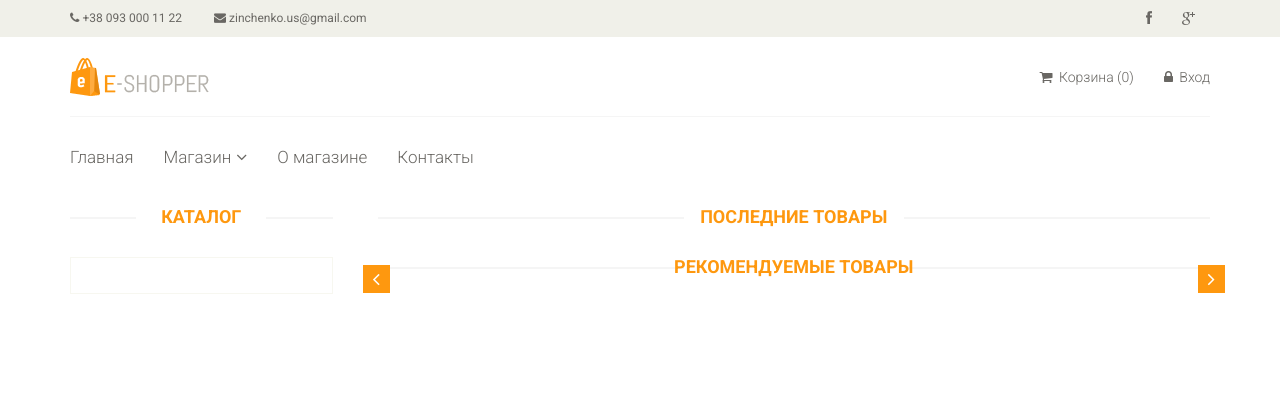
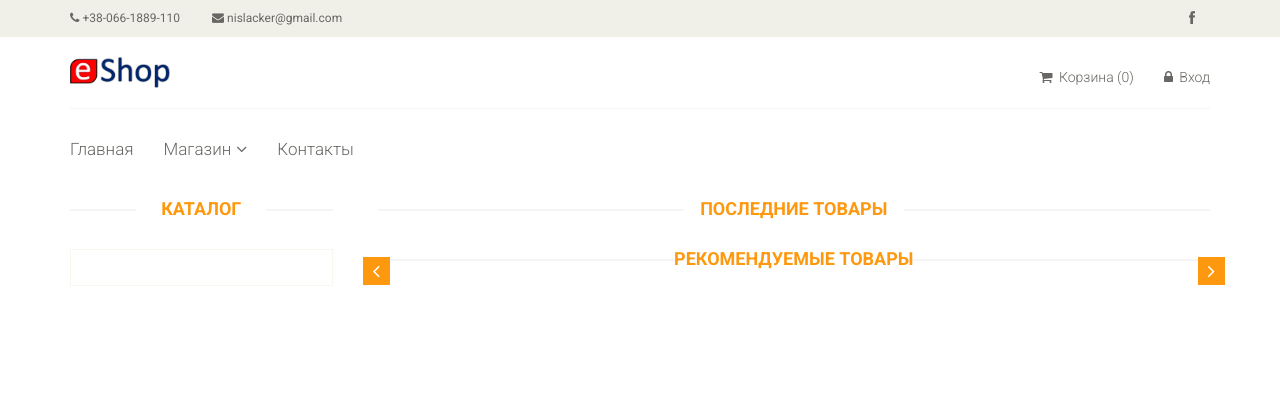
Before and after one commit to nislacker/PHP-EStore-Exam-Final, a PHP site: page / in a window 1280 px wide. Shown: the top 420 px of the page. Run offline with PHP 8.4, Linux system fonts and the light colour scheme; data that the repository does not hold is empty; some libraries are stand-ins or nearby versions.

Commit message:
logo changed and about-page and link deleted

```diff
--- a/controllers/SiteController.php
+++ b/controllers/SiteController.php
@@ -66,15 +66,4 @@ class SiteController
         require_once(ROOT . '/views/site/contact.php');
         return true;
     }
-
-    /**
-     * Action для страницы "О магазине"
-     */
-    public function actionAbout()
-    {
-        // Подключаем вид
-        require_once(ROOT . '/views/site/about.php');
-        return true;
-    }
-
 }
--- a/views/layouts/header.php
+++ b/views/layouts/header.php
@@ -36,8 +36,8 @@
                             <div class="col-sm-6">
                                 <div class="contactinfo">
                                     <ul class="nav nav-pills">
-                                        <li><a href="#"><i class="fa fa-phone"></i> +38 093 000 11 22</a></li>
-                                        <li><a href="#"><i class="fa fa-envelope"></i> zinchenko.us@gmail.com</a></li>
+                                        <li><a href="#"><i class="fa fa-phone"></i> +38-066-1889-110</a></li>
+                                        <li><a href="#"><i class="fa fa-envelope"></i> nislacker@gmail.com</a></li>
                                     </ul>
                                 </div>
                             </div>
@@ -45,7 +45,6 @@
                                 <div class="social-icons pull-right">
                                     <ul class="nav navbar-nav">
                                         <li><a href="#"><i class="fa fa-facebook"></i></a></li>
-                                        <li><a href="#"><i class="fa fa-google-plus"></i></a></li>
                                     </ul>
                                 </div>
                             </div>
@@ -58,7 +57,7 @@
                         <div class="row">
                             <div class="col-sm-4">
                                 <div class="logo pull-left">
-                                    <a href="/"><img src="/template/images/home/logo.png" alt="" /></a>
+                                    <a href="/"><img style="width: 100px;" src="/template/images/home/logo.png" alt="" /></a>
                                 </div>
                             </div>
                             <div class="col-sm-8">
@@ -103,7 +102,6 @@
                                                 <li><a href="/cart/">Корзина</a></li>
                                             </ul>
                                         </li>
-                                        <li><a href="/about/">О магазине</a></li>
                                         <li><a href="/contacts/">Контакты</a></li>
                                     </ul>
                                 </div>
```
Also changed, not shown: views/site/about.php (deleted, +0 -33 lines), template/images/home/logo.png.
